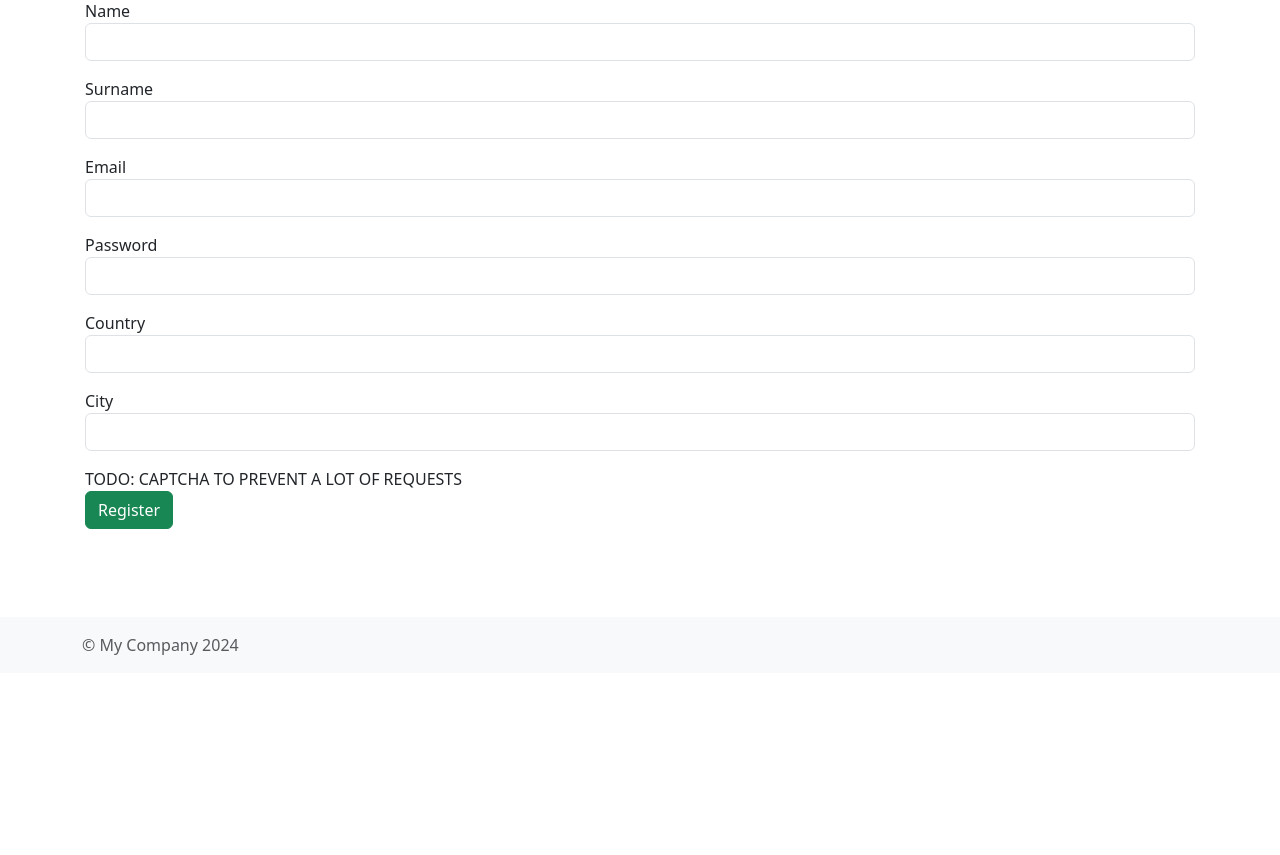
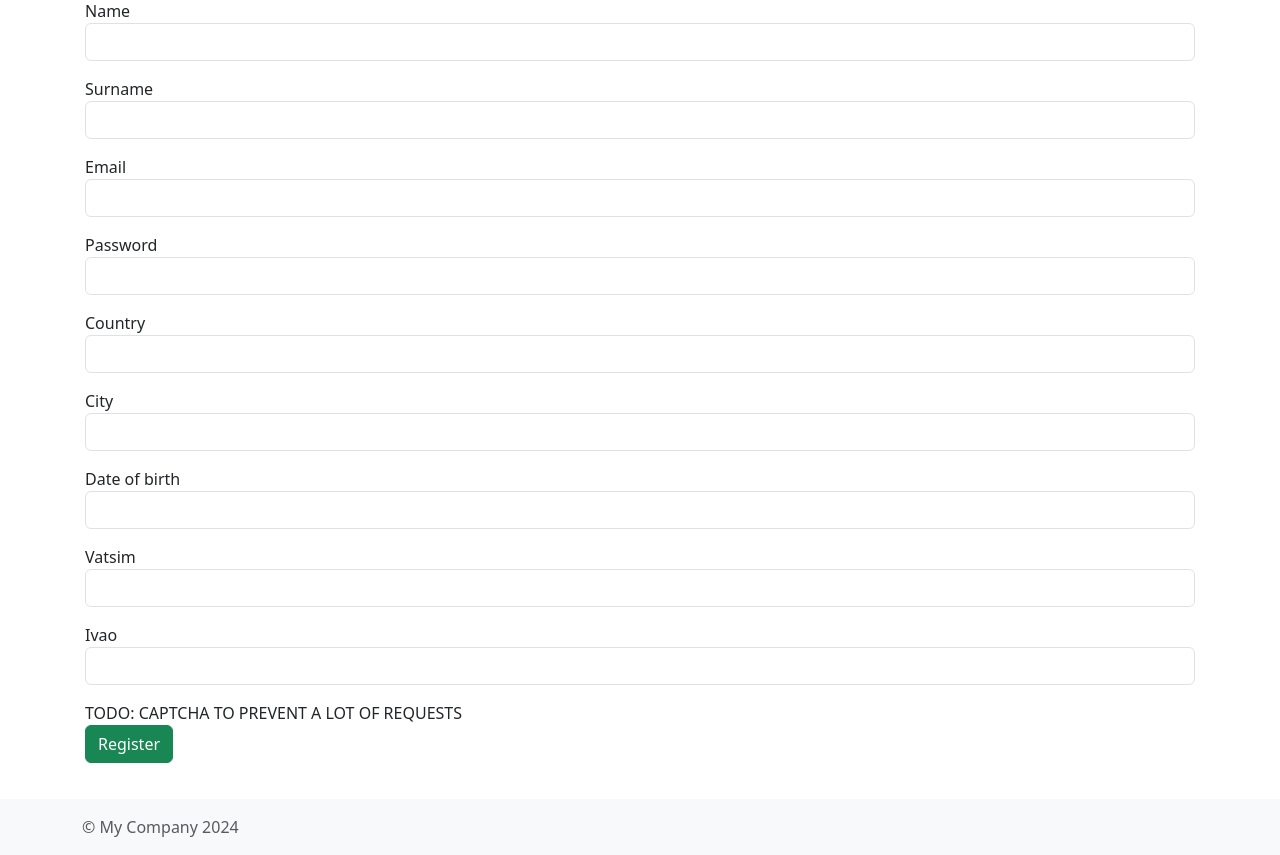
Before and after one commit to pianista215/mam, a Yii app: template basic/views/pilot/register.php in a window 1280 px wide. Shown: the part 127-982 px from the top of the page. Before the commit the page ends 782 px from the top, so only its background shows below. Run offline with PHP 8.4 and a stand-in for Yii, Linux system fonts and the light colour scheme; the template is opened without the code that fills it, so the values that code supplies are empty; form fields are guessed from the names that the template uses; some libraries are stand-ins or nearby versions.

Commit message:
Fix register

```diff
--- a/basic/controllers/PilotController.php
+++ b/basic/controllers/PilotController.php
@@ -2,6 +2,7 @@
 
 namespace app\controllers;
 
+use app\models\Country;
 use app\models\Pilot;
 use app\models\PilotSearch;
 use yii\web\Controller;
--- a/basic/views/pilot/_register_form.php
+++ b/basic/views/pilot/_register_form.php
@@ -27,6 +27,13 @@ use yii\widgets\ActiveForm;
 
     <?= $form->field($model, 'city')->textInput(['maxlength' => true]) ?>
 
+    <?= $form->field($model, 'date_of_birth')->textInput() ?>
+
+    <?= $form->field($model, 'vatsim_id')->textInput(['maxlength' => true]) ?>
+
+    <?= $form->field($model, 'ivao_id')->textInput(['maxlength' => true]) ?>
+
+
     TODO: CAPTCHA TO PREVENT A LOT OF REQUESTS
 
     <div class="form-group">
```
